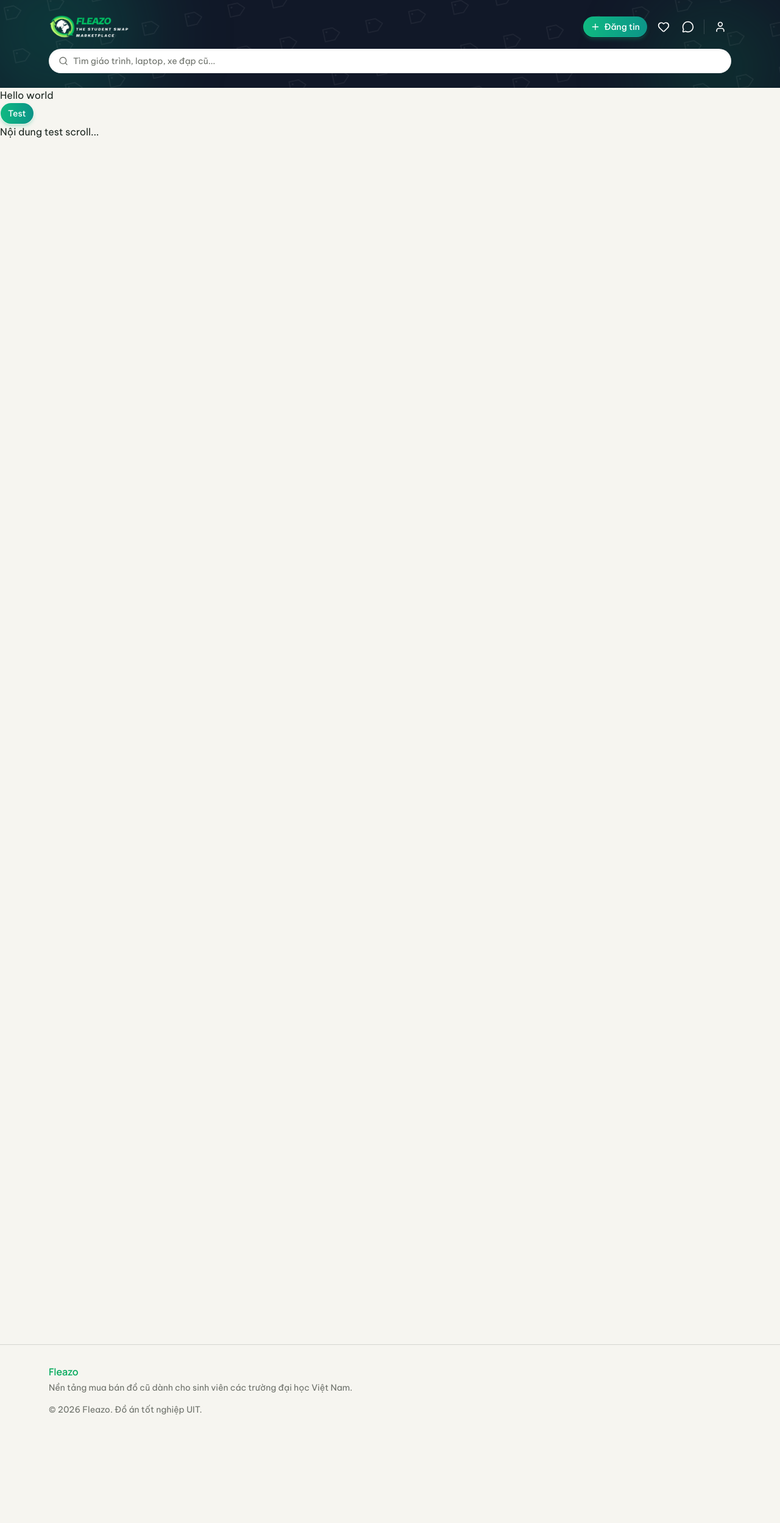
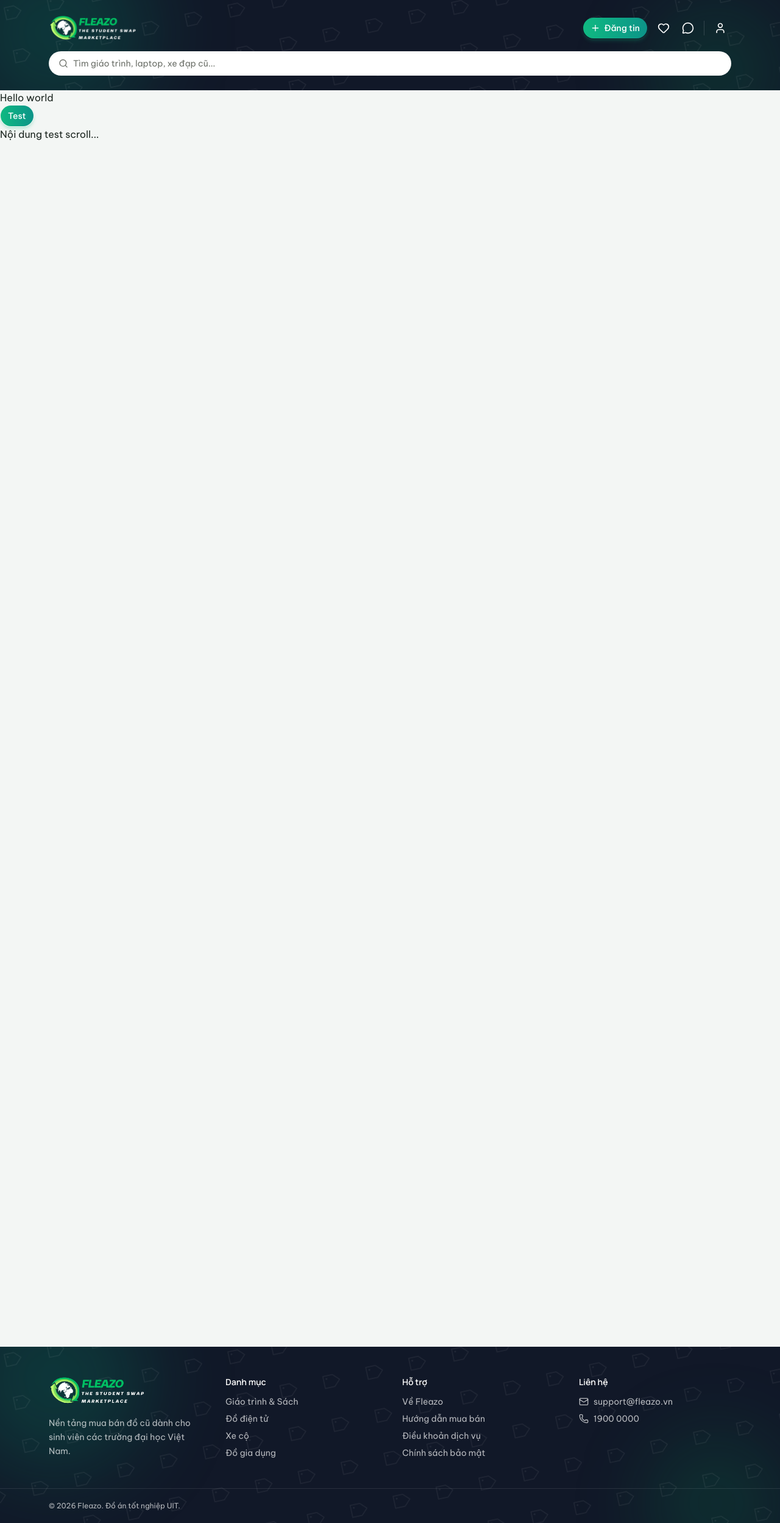
Before and after one commit to bquochuy1514/fleazo-frontend, a Next.js app: page / in a window 1280 px wide. Shown: the whole page at 61% size. Before the commit the page ends 2353 px from the top, so only its background shows below. Built offline with nearby package versions, Linux system fonts and the light colour scheme.

Commit message:
refactor(ui): extract shared dark-surface ambient decoration for header/footer

```diff
--- a/src/app/(main)/layout.tsx
+++ b/src/app/(main)/layout.tsx
@@ -1,5 +1,6 @@
 import { Header } from '@/components/layout/header';
 import { Footer } from '@/components/layout/footer';
+import { BottomNav } from '@/components/layout/bottom-nav';
 
 // Marketplace shell — wraps both (public) and (protected) pages.
 // Must live here, not inside (public), so (protected) pages get Header/Footer too.
@@ -12,6 +13,7 @@ export default function MainLayout({
 	return (
 		<>
 			<Header />
+			<BottomNav />
 			<main className="flex-1">
 				{children}
 				<div className="min-h-[2000px]">Nội dung test scroll...</div>
--- a/src/app/layout.tsx
+++ b/src/app/layout.tsx
@@ -17,9 +17,12 @@ const manrope = Manrope({
 });
 
 export const metadata: Metadata = {
-	title: 'Fleazo — Chợ đồ cũ sinh viên',
+	title: 'Fleazo - Chợ đồ cũ sinh viên',
 	description:
 		'Nền tảng mua bán đồ cũ dành cho sinh viên các trường đại học Việt Nam',
+	icons: {
+		icon: '/fleazo-mark.png',
+	},
 };
 
 export default function RootLayout({
--- /dev/null
+++ b/src/components/layout/dark-surface-ambient.tsx
@@ -0,0 +1,45 @@
+// Ambient background for --color-dark-surface panels: drifting blurred blobs
+// + a repeating "tag treo" silhouette (see AGENTS.md → Design System →
+// Signature element). Decorative only, motion disabled under
+// prefers-reduced-motion (globals.css). Shared by Header and Footer — both
+// sit on the same dark surface, so they get the same ambient treatment.
+export function DarkSurfaceAmbient() {
+	return (
+		<div
+			aria-hidden="true"
+			className="pointer-events-none absolute inset-0"
+		>
+			<div
+				className="fz-ambient-blob absolute -top-24 -left-16 size-72 rounded-full bg-fz-accent/20 blur-3xl"
+				style={{ animationName: 'fz-ambient-drift-1' }}
+			/>
+			<div
+				className="fz-ambient-blob absolute -right-10 -bottom-28 size-64 rounded-full bg-fz-primary/15 blur-3xl"
+				style={{
+					animationName: 'fz-ambient-drift-2',
+					animationDelay: '-7s',
+				}}
+			/>
+			<svg className="absolute inset-0 h-full w-full opacity-[0.07]">
+				<defs>
+					<pattern
+						id="fz-tag-pattern"
+						width="72"
+						height="72"
+						patternUnits="userSpaceOnUse"
+						patternTransform="rotate(-12)"
+					>
+						<path
+							d="M4 14 L20 14 L30 24 L20 34 L4 34 Z"
+							fill="none"
+							stroke="white"
+							strokeWidth="1.5"
+						/>
+						<circle cx="9" cy="19" r="1.6" fill="white" />
+					</pattern>
+				</defs>
+				<rect width="100%" height="100%" fill="url(#fz-tag-pattern)" />
+			</svg>
+		</div>
+	);
+}
--- a/src/components/layout/footer.tsx
+++ b/src/components/layout/footer.tsx
@@ -1,25 +1,122 @@
 import Link from 'next/link';
+import { Mail, Phone } from 'lucide-react';
+import { DarkSurfaceAmbient } from '@/components/layout/dark-surface-ambient';
+import { Logo } from '../logo';
 
-// Minimal placeholder — flesh out with real columns (about, categories, support,
-// social) later. Enough for now so (main)/layout.tsx has a real Footer, not a stub.
+// Column links are placeholders — routes don't exist yet (see AGENTS.md →
+// Project Structure). Update hrefs once each page lands.
+const CATEGORY_LINKS = [
+	{ href: '/danh-muc/giao-trinh-sach', label: 'Giáo trình & Sách' },
+	{ href: '/danh-muc/do-dien-tu', label: 'Đồ điện tử' },
+	{ href: '/danh-muc/xe-co', label: 'Xe cộ' },
+	{ href: '/danh-muc/do-gia-dung', label: 'Đồ gia dụng' },
+];
+
+const SUPPORT_LINKS = [
+	{ href: '/gioi-thieu', label: 'Về Fleazo' },
+	{ href: '/huong-dan', label: 'Hướng dẫn mua bán' },
+	{ href: '/dieu-khoan', label: 'Điều khoản dịch vụ' },
+	{ href: '/bao-mat', label: 'Chính sách bảo mật' },
+];
+
+// Footer: shares --color-dark-surface with Header for a matching navy
+// bookend top/bottom (see AGENTS.md → Design System → Dark surface). All
+// children styled explicitly for a dark background, same rule as Header.
 export function Footer() {
 	return (
-		<footer className="border-t border-border bg-background">
-			<div className="mx-auto max-w-6xl px-4 py-8 text-sm text-muted-foreground">
-				<p className="font-heading text-base font-semibold text-fz-primary">
-					Fleazo
-				</p>
-				<p className="mt-1">
-					Nền tảng mua bán đồ cũ dành cho sinh viên các trường đại học
-					Việt Nam.
-				</p>
-				<p className="mt-4">
+		<footer className="relative overflow-hidden bg-fz-dark-surface text-white/70">
+			{/* Ambient background — shared with Header, see dark-surface-ambient.tsx */}
+			<DarkSurfaceAmbient />
+
+			<div className="relative mx-auto grid max-w-6xl gap-10 px-4 py-12 sm:grid-cols-2 lg:grid-cols-4">
+				{/* Brand column */}
+				<div className="lg:col-span-1">
+					<Logo className="h-12" />
+					<p className="mt-3 text-sm leading-relaxed">
+						Nền tảng mua bán đồ cũ dành cho sinh viên các trường đại
+						học Việt Nam.
+					</p>
+				</div>
+
+				{/* Danh mục nổi bật */}
+				<nav aria-label="Danh mục">
+					<h3 className="font-heading text-sm font-semibold text-white">
+						Danh mục
+					</h3>
+					<ul className="mt-3 space-y-2 text-sm">
+						{CATEGORY_LINKS.map((item) => (
+							<li key={item.href}>
+								<Link
+									href={item.href}
+									className="hover:text-white"
+								>
+									{item.label}
+								</Link>
+							</li>
+						))}
+					</ul>
+				</nav>
+
+				{/* Hỗ trợ */}
+				<nav aria-label="Hỗ trợ">
+					<h3 className="font-heading text-sm font-semibold text-white">
+						Hỗ trợ
+					</h3>
+					<ul className="mt-3 space-y-2 text-sm">
+						{SUPPORT_LINKS.map((item) => (
+							<li key={item.href}>
+								<Link
+									href={item.href}
+									className="hover:text-white"
+								>
+									{item.label}
+								</Link>
+							</li>
+						))}
+					</ul>
+				</nav>
+
+				{/* Liên hệ — no brand icons here on purpose: lucide-react has
+				    no Facebook/Instagram marks and AGENTS.md forbids adding a
+				    second icon library just for social logos. */}
+				<div>
+					<h3 className="font-heading text-sm font-semibold text-white">
+						Liên hệ
+					</h3>
+					<ul className="mt-3 space-y-2 text-sm">
+						<li>
+							<a
+								href="mailto:support@fleazo.vn"
+								className="flex items-center gap-2 hover:text-white"
+							>
+								<Mail className="size-4" />
+								support@fleazo.vn
+							</a>
+						</li>
+						<li>
+							<a
+								href="tel:+84000000000"
+								className="flex items-center gap-2 hover:text-white"
+							>
+								<Phone className="size-4" />
+								1900 0000
+							</a>
+						</li>
+					</ul>
+				</div>
+			</div>
+
+			{/* Bottom bar: copyright, separated with a hairline so it reads
+			    distinct from the column grid above without a second signature
+			    element competing with Header's ambient pattern. */}
+			<div className="relative border-t border-white/10">
+				<div className="mx-auto max-w-6xl px-4 py-5 text-xs">
 					© {new Date().getFullYear()}{' '}
-					<Link href="/" className="hover:text-foreground">
+					<Link href="/" className="hover:text-white">
 						Fleazo
 					</Link>
 					. Đồ án tốt nghiệp UIT.
-				</p>
+				</div>
 			</div>
 		</footer>
 	);
--- a/src/components/layout/header.tsx
+++ b/src/components/layout/header.tsx
@@ -4,6 +4,7 @@ import { useEffect, useState } from 'react';
 import { Heart, MessageCircle, User, Plus } from 'lucide-react';
 import { Button } from '@/components/ui/button';
 import { SearchInput } from '@/components/layout/search-input';
+import { DarkSurfaceAmbient } from '@/components/layout/dark-surface-ambient';
 import { cn } from '@/lib/utils';
 import { Logo } from '../logo';
 
@@ -18,62 +19,21 @@ export function Header() {
 	}, []);
 
 	return (
-		<header className="sticky top-0 z-50 overflow-hidden bg-fz-header">
-			{/* Ambient background: drifting blurred blobs + a repeating "tag treo"
-			    silhouette (see Design System → Signature element). Decorative
-			    only, motion disabled under prefers-reduced-motion (globals.css). */}
-			<div
-				aria-hidden="true"
-				className="pointer-events-none absolute inset-0"
-			>
-				<div
-					className="fz-header-blob absolute -top-24 -left-16 size-72 rounded-full bg-fz-accent/20 blur-3xl"
-					style={{ animationName: 'fz-header-drift-1' }}
-				/>
-				<div
-					className="fz-header-blob absolute -right-10 -bottom-28 size-64 rounded-full bg-fz-primary/15 blur-3xl"
-					style={{
-						animationName: 'fz-header-drift-2',
-						animationDelay: '-7s',
-					}}
-				/>
-				<svg className="absolute inset-0 h-full w-full opacity-[0.07]">
-					<defs>
-						<pattern
-							id="fz-tag-pattern"
-							width="72"
-							height="72"
-							patternUnits="userSpaceOnUse"
-							patternTransform="rotate(-12)"
-						>
-							<path
-								d="M4 14 L20 14 L30 24 L20 34 L4 34 Z"
-								fill="none"
-								stroke="white"
-								strokeWidth="1.5"
-							/>
-							<circle cx="9" cy="19" r="1.6" fill="white" />
-						</pattern>
-					</defs>
-					<rect
-						width="100%"
-						height="100%"
-						fill="url(#fz-tag-pattern)"
-					/>
-				</svg>
-			</div>
+		<header className="sticky top-0 z-50 overflow-hidden bg-fz-dark-surface">
+			{/* Ambient background — shared with Footer, see dark-surface-ambient.tsx */}
+			<DarkSurfaceAmbient />
 
 			<div
 				className={cn(
 					'relative mx-auto max-w-6xl px-4 transition-[padding] duration-300',
-					scrolled ? 'py-2' : 'py-6',
+					scrolled ? 'py-4' : 'py-6',
 				)}
 			>
 				<div className="flex items-center gap-3">
 					<Logo
 						className={cn(
 							'transition-[height] duration-300',
-							scrolled ? 'h-8' : 'h-10',
+							scrolled ? 'h-10' : 'h-11',
 						)}
 					/>
 
--- a/src/styles/globals.css
+++ b/src/styles/globals.css
@@ -54,7 +54,7 @@
 	--color-fz-primary-soft: var(--color-primary-soft);
 	--color-fz-accent: var(--color-accent);
 	--color-fz-danger: var(--color-danger);
-	--color-fz-header: var(--color-header-bg);
+	--color-fz-dark-surface: var(--color-dark-surface);
 	--color-fz-accent-deep: var(--color-accent-deep);
 	--color-fz-accent-bright: var(--color-accent-bright);
 	--color-fz-accent-deep-hover: var(--color-accent-deep-hover);
@@ -71,8 +71,14 @@
      logo mark #03AA5C, CTA button #00B380. Primary and accent are now close
      in hue (both teal) — mind the exact hex, don't eyeball-swap them. */
 	/* ============================= */
+	/* ⚠️ Base background note: was #f6f5f0 (warm cream) — replaced because it
+     matched one of the known "AI-default" looks (warm cream + high-contrast
+     serif) flagged in Design System → Frontend design philosophy. New value
+     is a cool, faintly sage-tinted near-white instead — ties to the brand's
+     teal identity rather than a generic warm paper tone. --muted shifted to
+     match (was a warm beige, now a cool neutral). */
 	--color-ink: #1c2620;
-	--color-base: #f6f5f0;
+	--color-base: #f3f6f4;
 	--color-primary: #03aa5c;
 	--color-primary-soft: #d7f3e8;
 	--color-accent: #00b380;
@@ -93,10 +99,11 @@
 	--color-accent-bright: #0d9488;
 	--color-accent-deep-hover: #059669;
 	--color-accent-bright-hover: #0f766e;
-	/* Header-only surface — a solid dark navy bar, sampled from the reference
-     mockup gradient (#111828 → #1e2939). Not a general-purpose token; only
-     the Header background uses this. Everything else stays on --color-base. */
-	--color-header-bg: #111828;
+	/* Dark surface — shared by Header and Footer as a solid dark navy bar,
+     sampled from the reference mockup gradient (#111828 → #1e2939). Not a
+     general-purpose token; only these two components use this. Everything
+     else stays on --color-base. */
+	--color-dark-surface: #111828;
 
 	/* ============================= */
 	/* shadcn semantic tokens — wired to the brand tokens above.
@@ -120,7 +127,7 @@
 	--secondary: var(--color-primary);
 	--secondary-foreground: var(--color-ink);
 
-	--muted: #ece9e0;
+	--muted: #e7ece9;
 	--muted-foreground: #6b6f68;
 
 	--accent: var(--color-primary-soft);
@@ -210,13 +217,36 @@
 	.tabular-nums {
 		font-variant-numeric: tabular-nums;
 	}
+
+	/* Custom scrollbar — slim, brand teal thumb (--color-primary, see Design
+     System → Color tokens). Firefox uses scrollbar-width/-color; WebKit
+     browsers (Chrome/Safari/Edge) need the ::-webkit-scrollbar-* rules. */
+	* {
+		scrollbar-width: thin;
+		scrollbar-color: var(--color-primary) var(--color-dark-surface);
+	}
+	::-webkit-scrollbar {
+		width: 6px;
+		height: 6px;
+	}
+	::-webkit-scrollbar-track {
+		background: var(--color-dark-surface);
+	}
+	::-webkit-scrollbar-thumb {
+		background-color: var(--color-primary);
+		border-radius: 9999px;
+	}
+	::-webkit-scrollbar-thumb:hover {
+		background-color: var(--color-accent);
+	}
 }
 
-/* Header ambient blobs — see src/components/layout/header.tsx. Two large,
-   heavily-blurred teal circles that drift slowly behind the header content.
-   Kept out of Tailwind's arbitrary-value syntax since @keyframes need a real
-   CSS block; the animation-name is wired per-blob via inline style. */
-@keyframes fz-header-drift-1 {
+/* Dark-surface ambient blobs — see src/components/layout/dark-surface-ambient.tsx,
+   shared by Header and Footer. Two large, heavily-blurred teal circles that
+   drift slowly behind the content. Kept out of Tailwind's arbitrary-value
+   syntax since @keyframes need a real CSS block; the animation-name is
+   wired per-blob via inline style. */
+@keyframes fz-ambient-drift-1 {
 	0%,
 	100% {
 		transform: translate(-8%, -15%) scale(1);
@@ -225,7 +255,7 @@
 		transform: translate(8%, 10%) scale(1.15);
 	}
 }
-@keyframes fz-header-drift-2 {
+@keyframes fz-ambient-drift-2 {
 	0%,
 	100% {
 		transform: translate(10%, 10%) scale(1.05);
@@ -234,13 +264,13 @@
 		transform: translate(-10%, -10%) scale(0.9);
 	}
 }
-.fz-header-blob {
+.fz-ambient-blob {
 	animation-duration: 20s;
 	animation-timing-function: ease-in-out;
 	animation-iteration-count: infinite;
 }
 @media (prefers-reduced-motion: reduce) {
-	.fz-header-blob {
+	.fz-ambient-blob {
 		animation: none;
 	}
 }
```
Also changed, not shown: src/components/layout/bottom-nav.tsx (added, +84 -0 lines), public/fleazo-mark.png (added), 1 other file (tests, documents, lock files or other folders).
